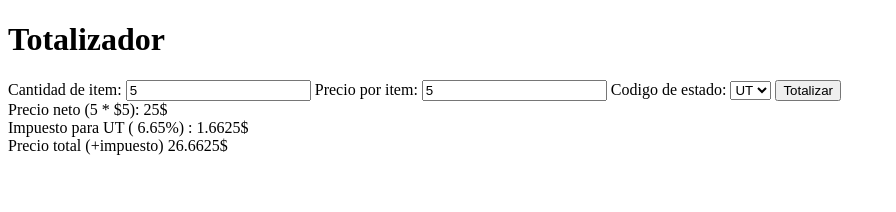
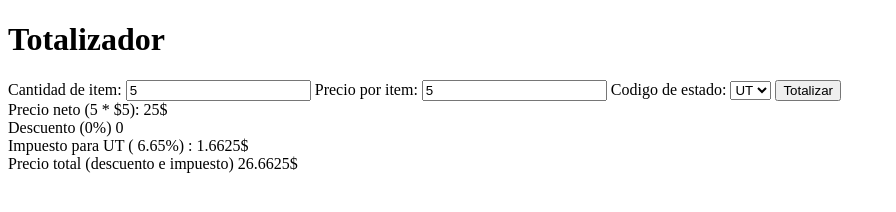
Before and after one commit to gandarillasNavia/Proyecto_Totalizador, a website built with Parcel: page index.html in a window 1280 px wide. Both pictures are taken after typing "5", "5" into the empty fields and a click on the input "Totalizar". Shown: the whole page, without its empty margins (0-896 px from the left). Built offline with nearby package versions, Linux system fonts and the light colour scheme.

Commit message:
feat: calcular descuento si el precio neto es mayor a 1000

```diff
--- a/index.html
+++ b/index.html
@@ -34,6 +34,12 @@
 	</div>
 
 	<div>
+		<span>Descuento </span>
+		<span id="porcentaje-descuento-precio"></span>
+		<span id="descuento-precio-total"></span>
+	</div>
+
+	<div>
 		<span>Impuesto para </span>
 		<span id="estado"></span>
 		<span id="porcentaje-impuesto"></span>
@@ -41,7 +47,7 @@
 	</div>
 
 	<div>
-		<span>Precio total (+impuesto)</span>
+		<span>Precio total (descuento e impuesto)</span>
 		<span id="precio-total"></span>
 	</div>
 	<script type="module" src="./src/presenter.js"></script>
--- a/src/presenter.js
+++ b/src/presenter.js
@@ -1,5 +1,6 @@
 import { calcularPrecioNeto, calcularImpuesto } from "./totalizador.js";
 import { obtenerImpuestoEstado, calcularPrecioTotal } from "./totalizador.js";
+import { calcularDescuentoSegunPrecio } from "./totalizador.js";
 
 const form = document.getElementById("parametros");
 const inputCant = document.getElementById("cantidad-in");
@@ -11,6 +12,8 @@ const spanCodigoEstado = document.getElementById("estado");
 const spanPorcentajeImpuesto = document.getElementById("porcentaje-impuesto");
 const spanTotalImpuesto = document.getElementById("total-impuesto");
 const spanPrecioTotal = document.getElementById("precio-total");
+const spanPorcentajeDescuentoPrecio = document.getElementById("porcentaje-descuento-precio")
+const spanTotalDescuentoPrecio = document.getElementById("descuento-precio-total")
 
 form.addEventListener("submit", (event) => {
   event.preventDefault();
@@ -20,11 +23,15 @@ form.addEventListener("submit", (event) => {
   let porcentajeImpuesto = obtenerImpuestoEstado(codigo);
   let precioNeto = calcularPrecioNeto(cantidad, precio);
   let impuestoTotal = calcularImpuesto(precioNeto, porcentajeImpuesto);
-  let precioTotal = calcularPrecioTotal(precioNeto, impuestoTotal);
+  let listaDescuentoPrecio = calcularDescuentoSegunPrecio(precioNeto);
+  let descuentoPrecio = listaDescuentoPrecio[1];
+  let precioTotal = calcularPrecioTotal(precioNeto, impuestoTotal, descuentoPrecio);
   spanOperacion.textContent = `(${cantidad} * $${precio}):`;
   spanPrecioNeto.textContent = precioNeto + "$";
   spanCodigoEstado.textContent =  codigo;
   spanPorcentajeImpuesto.textContent = " ( " + porcentajeImpuesto + "%) :";
   spanTotalImpuesto.textContent = impuestoTotal.toFixed(4) + "$";
   spanPrecioTotal.textContent = precioTotal + "$";
+  spanPorcentajeDescuentoPrecio.textContent = `(${listaDescuentoPrecio[0]})`;
+  spanTotalDescuentoPrecio.textContent = descuentoPrecio;
 });
--- a/src/totalizador.js
+++ b/src/totalizador.js
@@ -14,10 +14,19 @@ export function obtenerImpuestoEstado(codigo) {
     return impuestos.get(codigo);
 }
 
-export function calcularImpuesto(precioNeto, impuestos){
-    return precioNeto * impuestos / 100;
+export function calcularDescuentoSegunPrecio(precio) {
+    if (precio >= 1000) {
+        return ["3%", precio * 0.03];
+    }
+    else {
+        return ["0%", 0];
+    }
 }
 
-export function calcularPrecioTotal(precioNeto, impuesto) {
-    return precioNeto + impuesto;
+export function calcularImpuesto(precioNeto, impuestos) {
+    return parseFloat(precioNeto * impuestos / 100);
 }
+
+export function calcularPrecioTotal(precioNeto, impuesto, descuento) {
+    return precioNeto + impuesto - descuento;
+}
```
Also changed, not shown: src/totalizador.test.js (+18 -6 lines).
